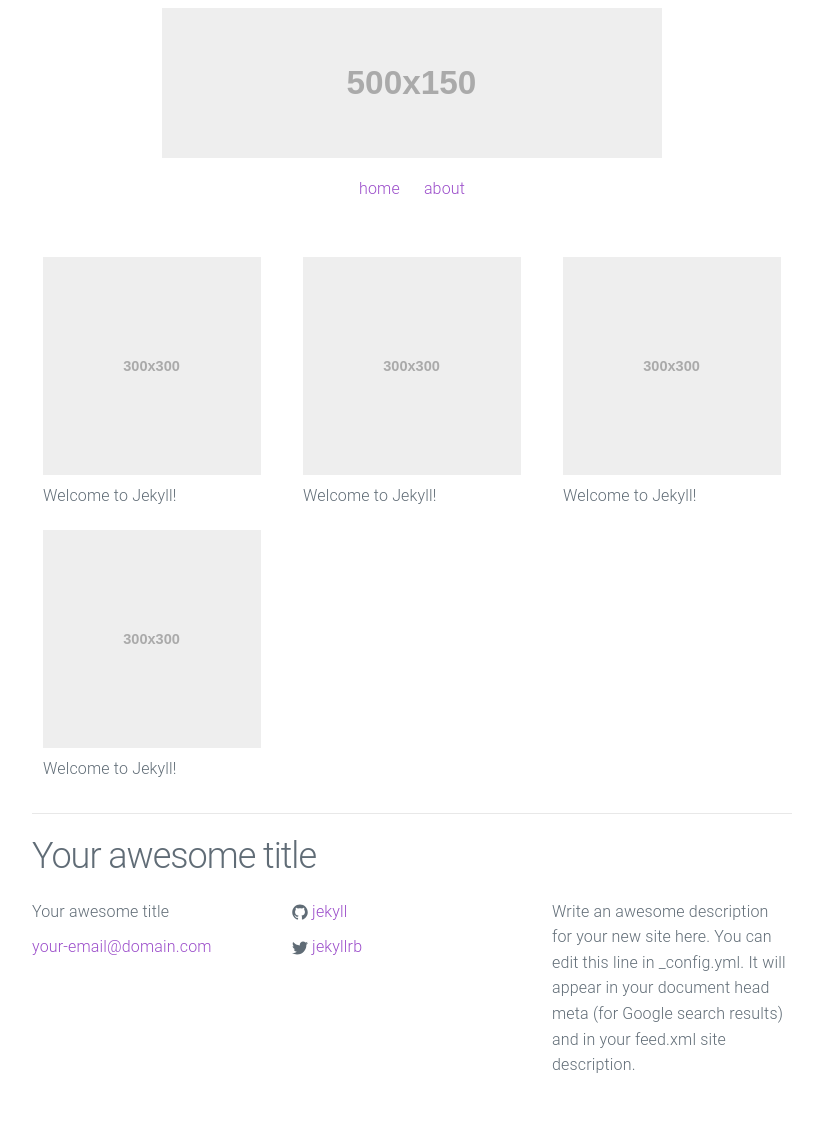
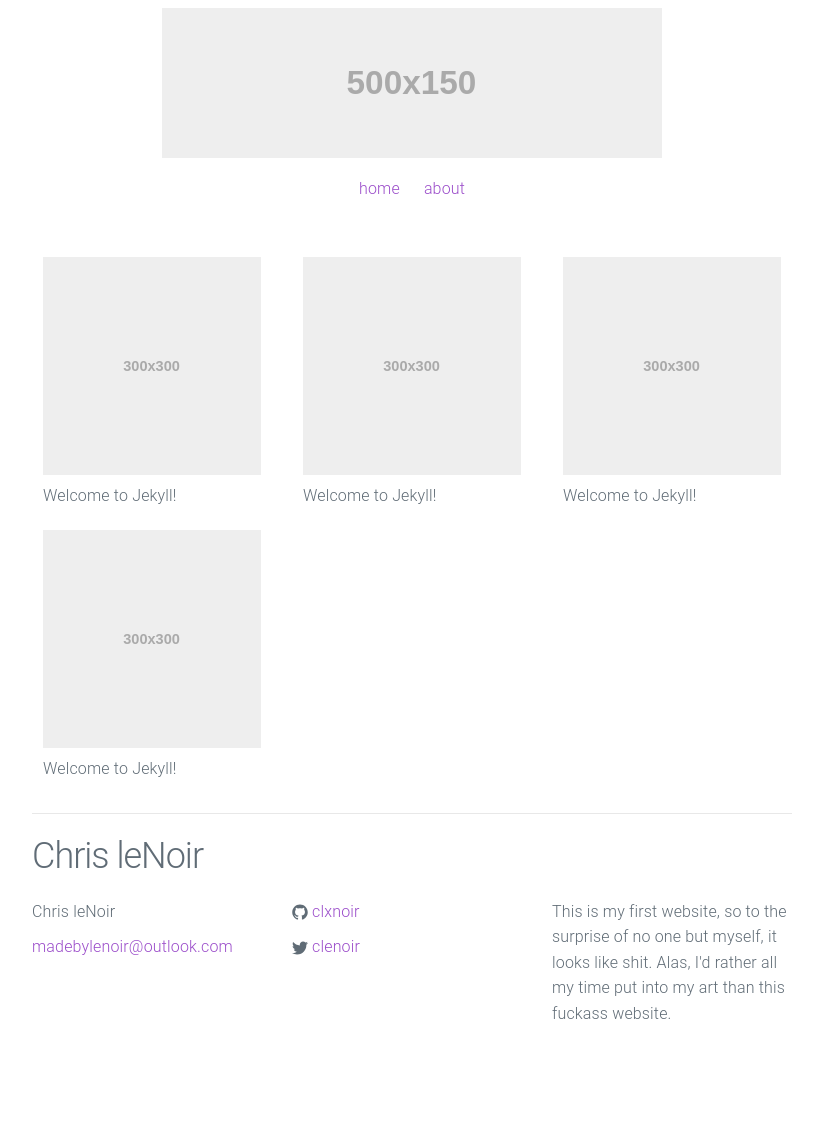
Before and after one commit to clenoir0/clenoir0.github.io, a Jekyll site: the page built from index.html, in a window 1280 px wide. Shown: the whole page, without its empty margins (228-1051 px from the left). Built offline with Jekyll 4.4.1, drawn with Linux system fonts in a browser that asks for light colours; after the commit the page ends 1092 px from its top, so only the background shows below that.

Commit message:
changed usernames and description

```diff
--- a/_config.yml
+++ b/_config.yml
@@ -1,13 +1,12 @@
 # Site settings
-title: Your awesome title
-email: your-email@domain.com
+title: Chris leNoir
+email: madebylenoir@outlook.com
 description: > # this means to ignore newlines until "baseurl:"
-  Write an awesome description for your new site here. You can edit this
-  line in _config.yml. It will appear in your document head meta (for
-  Google search results) and in your feed.xml site description.
+  This is my first website, so to the surprise of no one but myself, it looks like shit.
+  Alas, I'd rather all my time put into my art than this fuckass website.
 url: "http://yourdomain.com" # the base hostname & protocol for your site
-twitter_username: jekyllrb
-github_username:  jekyll
+letterboxd_username: clenoir
+instagram_username: clxnoir
 
 plugins:
   - jekyll-seo-tag
--- a/_includes/footer.html
+++ b/_includes/footer.html
@@ -11,31 +11,31 @@
 
     <div class="column">
       <ul class="social-media-list">
-        {% if site.github_username %}
+        {% if site.instagram_username %}
         <li>
-          <a href="https://github.com/{{ site.github_username }}">
-            <span class="icon  icon--github">
+          <a href="https://instagram.com/{{ site.instagram_username }}">
+            <span class="icon  icon--instagram">
               <svg viewBox="0 0 16 16">
                 <path fill="#828282" d="M7.999,0.431c-4.285,0-7.76,3.474-7.76,7.761 c0,3.428,2.223,6.337,5.307,7.363c0.388,0.071,0.53-0.168,0.53-0.374c0-0.184-0.007-0.672-0.01-1.32 c-2.159,0.469-2.614-1.04-2.614-1.04c-0.353-0.896-0.862-1.135-0.862-1.135c-0.705-0.481,0.053-0.472,0.053-0.472 c0.779,0.055,1.189,0.8,1.189,0.8c0.692,1.186,1.816,0.843,2.258,0.645c0.071-0.502,0.271-0.843,0.493-1.037 C4.86,11.425,3.049,10.76,3.049,7.786c0-0.847,0.302-1.54,0.799-2.082C3.768,5.507,3.501,4.718,3.924,3.65 c0,0,0.652-0.209,2.134,0.796C6.677,4.273,7.34,4.187,8,4.184c0.659,0.003,1.323,0.089,1.943,0.261 c1.482-1.004,2.132-0.796,2.132-0.796c0.423,1.068,0.157,1.857,0.077,2.054c0.497,0.542,0.798,1.235,0.798,2.082 c0,2.981-1.814,3.637-3.543,3.829c0.279,0.24,0.527,0.713,0.527,1.437c0,1.037-0.01,1.874-0.01,2.129 c0,0.208,0.14,0.449,0.534,0.373c3.081-1.028,5.302-3.935,5.302-7.362C15.76,3.906,12.285,0.431,7.999,0.431z"/>
               </svg>
             </span>
 
-            <span class="username">{{ site.github_username }}</span>
+            <span class="username">{{ site.instagram_username }}</span>
           </a>
         </li>
         {% endif %}
 
-        {% if site.twitter_username %}
+        {% if site.letterboxd_username %}
         <li>
-          <a href="https://twitter.com/{{ site.twitter_username }}">
-            <span class="icon  icon--twitter">
+          <a href="https://letterboxd.com/{{ site.letterboxd_username }}">
+            <span class="icon  icon--letterboxd">
               <svg viewBox="0 0 16 16">
                 <path fill="#828282" d="M15.969,3.058c-0.586,0.26-1.217,0.436-1.878,0.515c0.675-0.405,1.194-1.045,1.438-1.809
                 c-0.632,0.375-1.332,0.647-2.076,0.793c-0.596-0.636-1.446-1.033-2.387-1.033c-1.806,0-3.27,1.464-3.27,3.27 c0,0.256,0.029,0.506,0.085,0.745C5.163,5.404,2.753,4.102,1.14,2.124C0.859,2.607,0.698,3.168,0.698,3.767 c0,1.134,0.577,2.135,1.455,2.722C1.616,6.472,1.112,6.325,0.671,6.08c0,0.014,0,0.027,0,0.041c0,1.584,1.127,2.906,2.623,3.206 C3.02,9.402,2.731,9.442,2.433,9.442c-0.211,0-0.416-0.021-0.615-0.059c0.416,1.299,1.624,2.245,3.055,2.271 c-1.119,0.877-2.529,1.4-4.061,1.4c-0.264,0-0.524-0.015-0.78-0.046c1.447,0.928,3.166,1.469,5.013,1.469 c6.015,0,9.304-4.983,9.304-9.304c0-0.142-0.003-0.283-0.009-0.423C14.976,4.29,15.531,3.714,15.969,3.058z"/>
               </svg>
             </span>
 
-            <span class="username">{{ site.twitter_username }}</span>
+            <span class="username">{{ site.letterboxd_username }}</span>
           </a>
         </li>
         {% endif %}
```
